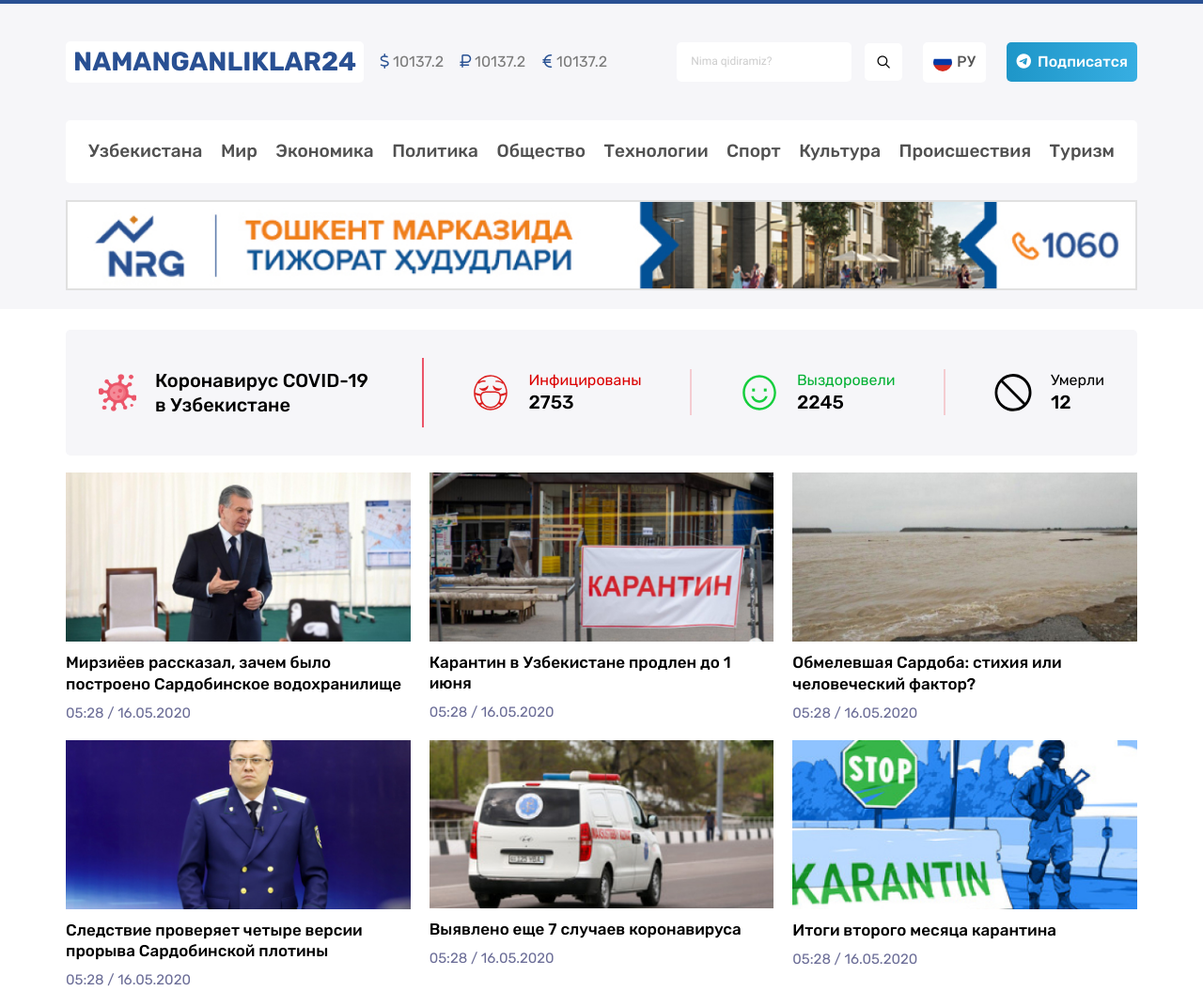
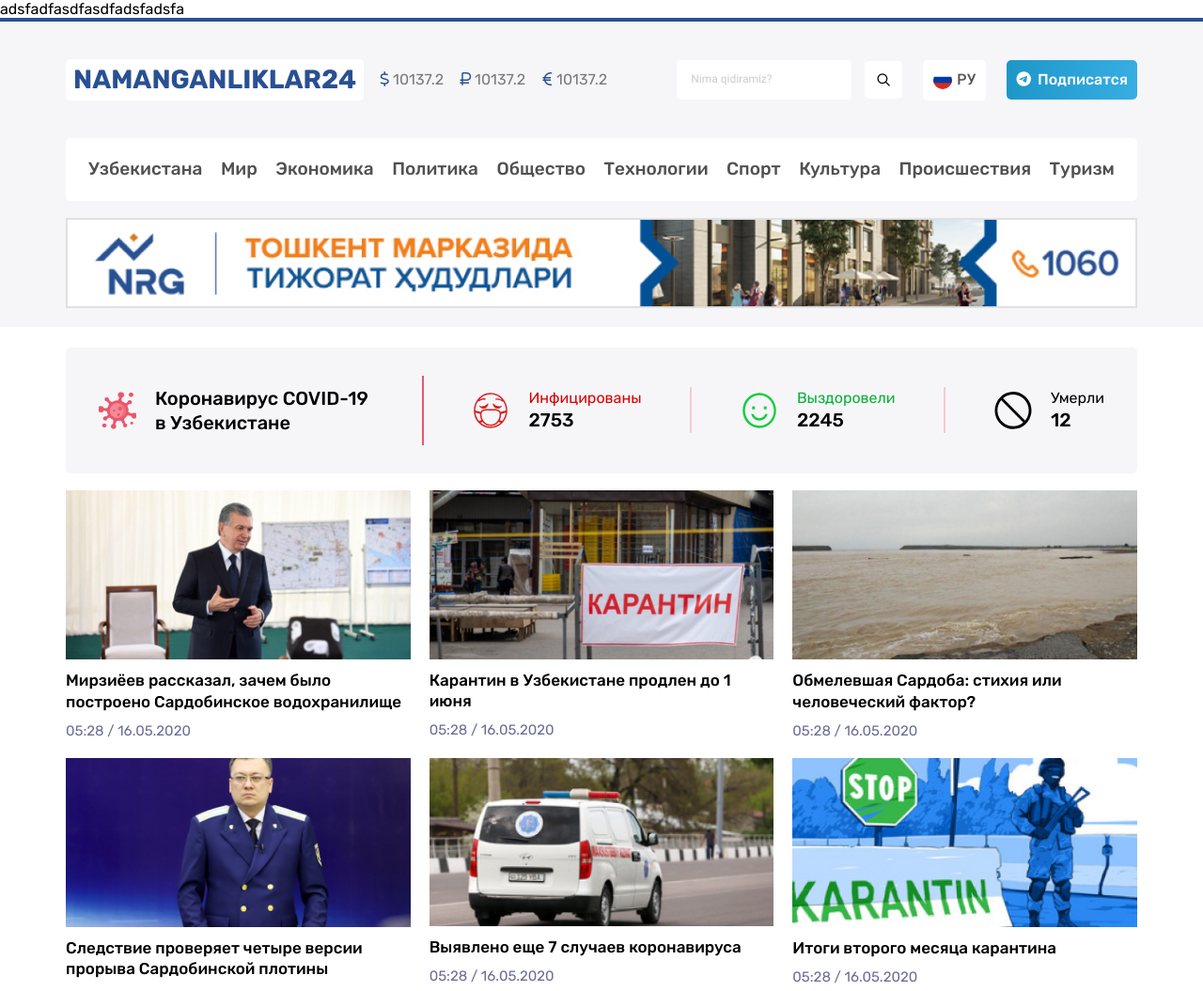
Before and after one commit to abizdev/test, a plain HTML site: page index.html in a window 1280 px wide. Shown: the top 1055 px of the page at 94% size. Drawn offline with Linux system fonts and the light colour scheme.

Commit message:
feat: banner

```diff
--- a/index.html
+++ b/index.html
@@ -7,6 +7,8 @@
 		<link rel="stylesheet" href="./css/main.css" />
 	</head>
 	<body>
+
+		<div>adsfadfasdfasdfadsfadsfa</div>
 		<!-- header -->
 		<header class="header">
 			<div class="container header__content">
```
Also changed, not shown: 1 other file.
